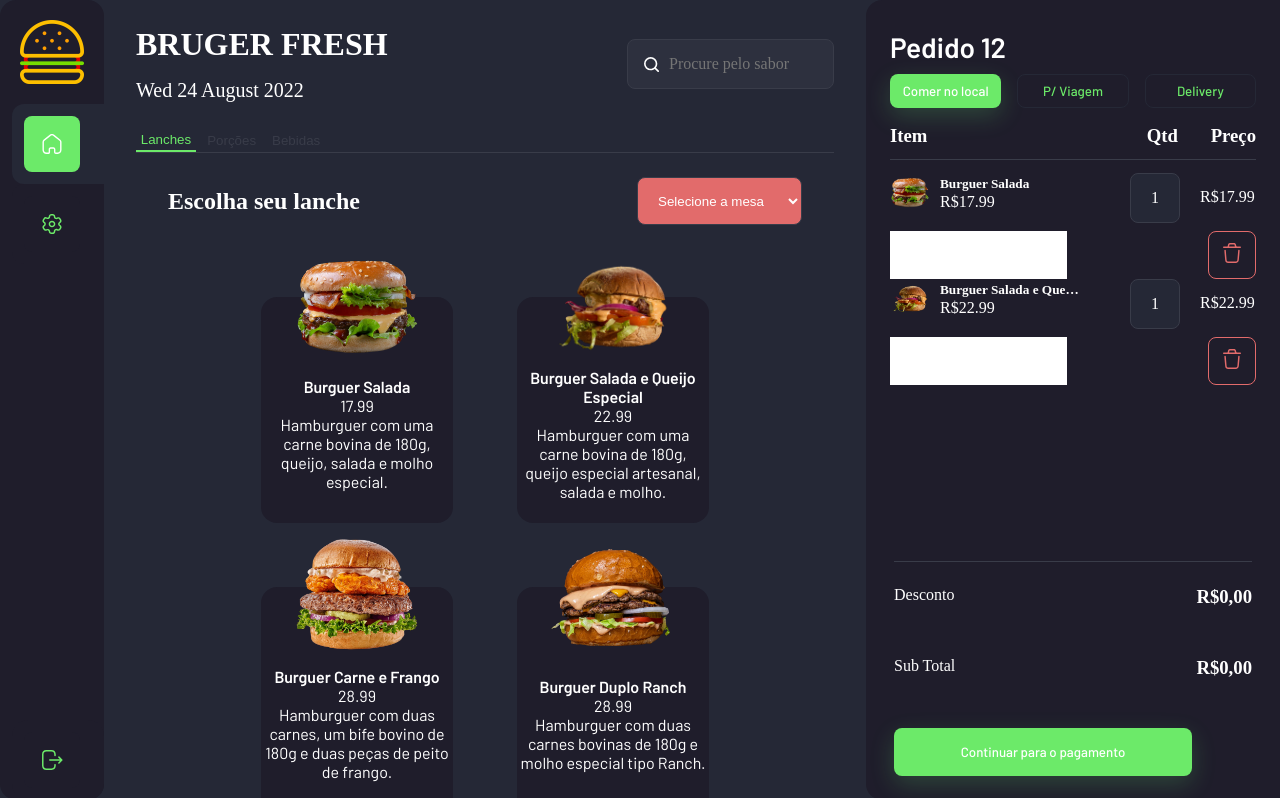
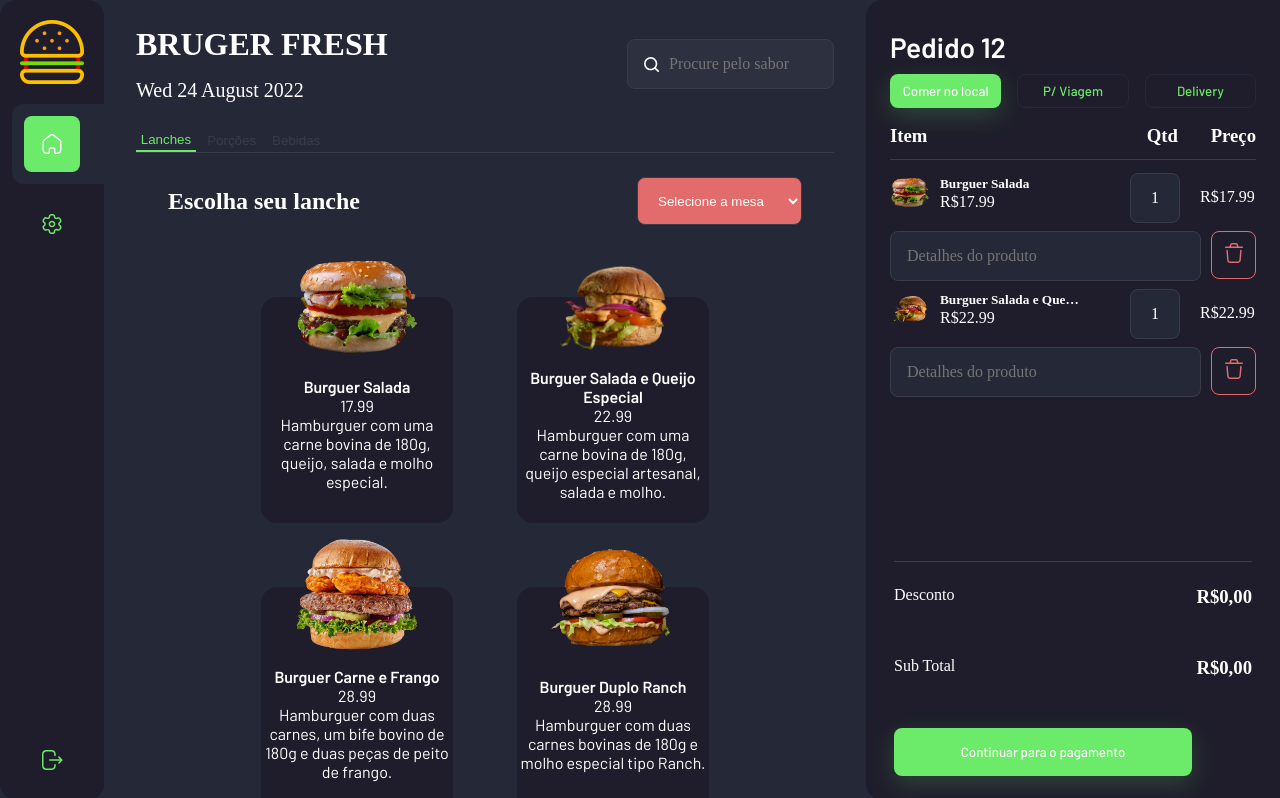
Before and after one commit to mateussuricato/projeto-hamburgueria-react-ts, a React (Vite) app: page / in a window 1280 px wide. Shown: the top 798 px of the page. Built offline with nearby package versions, Linux system fonts and the light colour scheme; a web font is replaced by a local one.

Commit message:
feature: finished the home structure

```diff
--- a/src/components/CheckoutCard/index.tsx
+++ b/src/components/CheckoutCard/index.tsx
@@ -3,6 +3,7 @@ import * as S from "./styles";
 import { useState } from "react";
 import toast from "react-hot-toast";
 import { TrashIcon } from "../../assets/icons";
+import Input from "../Input";
 
 interface CheckoutCardProps {
   product: Product;
@@ -29,10 +30,9 @@ const CheckoutCard = ({ product }: CheckoutCardProps) => {
         <span>R${(quantity * product.price).toFixed(2)}</span>
       </S.CheckoutCardHeader>
       <S.ChckoutCardFooter>
-        <input
+        <Input
           value={description}
-          onChange={(e) => setDescription(e.target.value)}
-        />
+          onChange={(e) => setDescription(e.target.value)} placeholder="Detalhes do produto"        />
         <S.RemoveProductButton
           onClick={() => toast.error("Sessão em desenvolvimento!")}
         >
--- a/src/components/CheckoutCard/styles.ts
+++ b/src/components/CheckoutCard/styles.ts
@@ -7,6 +7,7 @@ export const CheckoutCardContainer = styled.div`
     height: 6.625rem;
     display: flex;
     flex-direction: column;
+    margin-bottom: 0.625rem;
   `}
 `;
 
--- /dev/null
+++ b/src/components/Input/index.tsx
@@ -0,0 +1,14 @@
+import { ChangeEventHandler, InputHTMLAttributes } from "react"
+import { StyledInput } from "./styles"
+
+interface InputProps extends InputHTMLAttributes<HTMLInputElement>{
+    inputSize?: "small" | "large"
+}
+
+const Input = ({ inputSize, ...props}: InputProps) => {
+    return (
+        <StyledInput inputSize={inputSize} {...props}/>
+    )
+}
+
+export default Input
--- /dev/null
+++ b/src/components/Input/styles.ts
@@ -0,0 +1,29 @@
+import styled, { css } from "styled-components";
+
+interface StyledInputProps {
+  inputSize?: "small" | "large";
+}
+
+export const StyledInput = styled.input<StyledInputProps>`
+  ${({ theme, inputSize }) => css`
+    all: unset;
+    padding: 0 1rem;
+    margin-right: 0.625rem;
+    border-radius: 8px;
+    width: 18.625rem;
+    height: 3rem;
+    background-color: ${theme.colors.baseBg1};
+    border: 1px solid ${theme.colors.baseLine};
+    color: ${theme.colors.textColor};
+
+    ${inputSize === "small" &&
+    css`
+      width: 10.75rem;
+    `}
+
+    ${inputSize === "large" &&
+    css`
+      width: 22.375rem;
+    `}
+  `}
+`;
```
